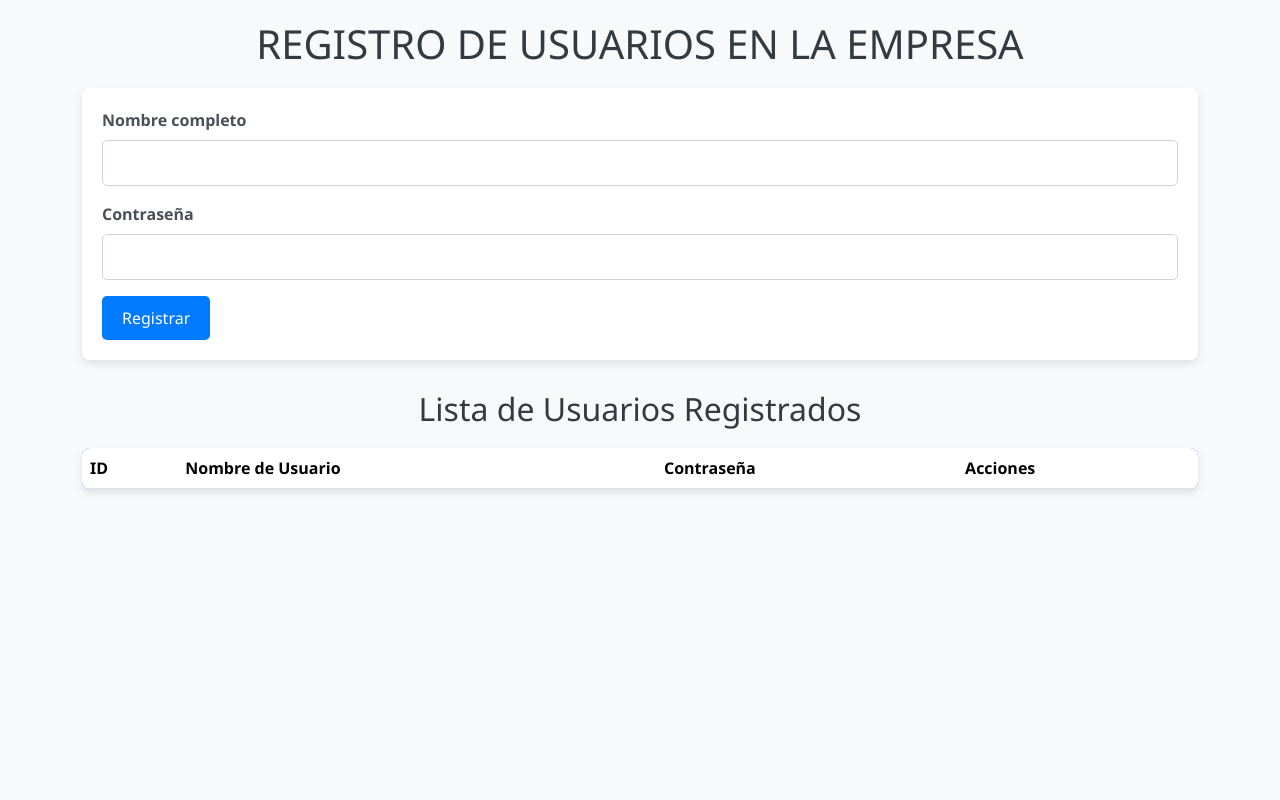
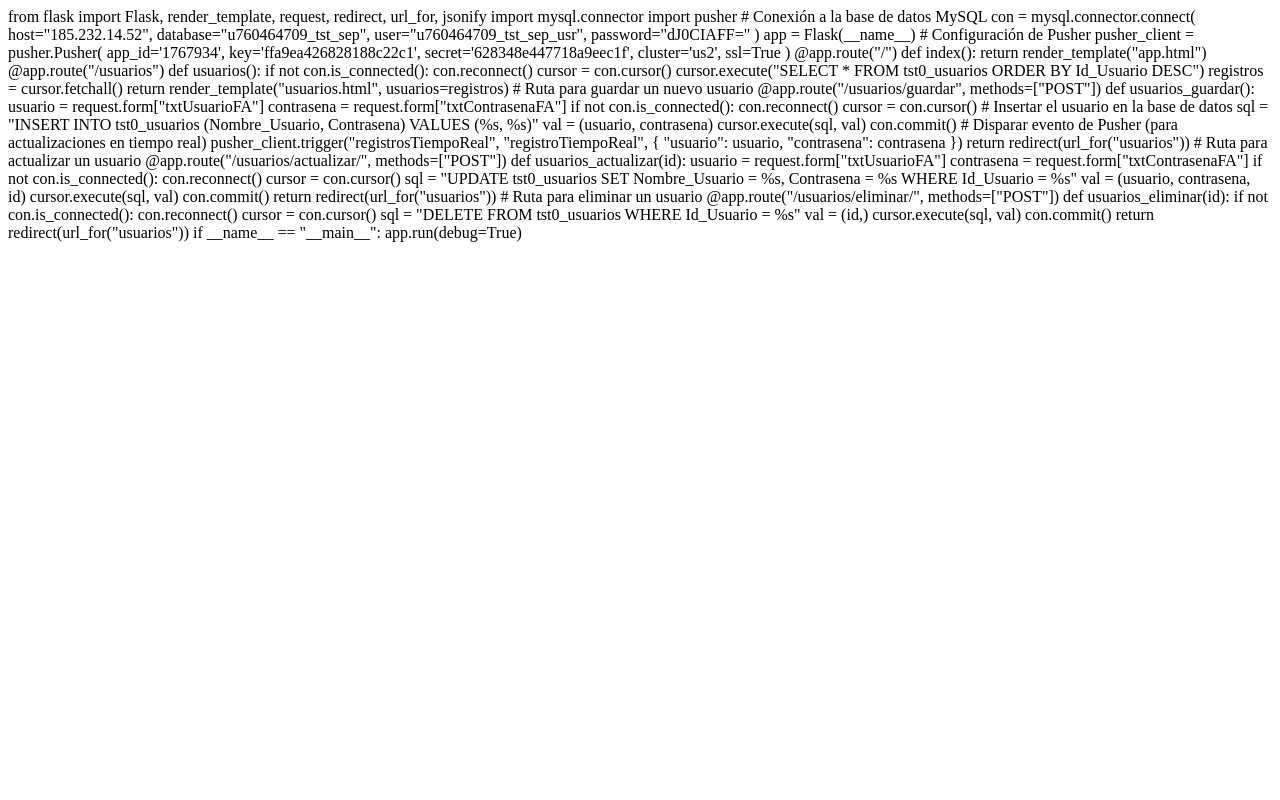
Before and after one commit to PAPELITO654/Flaskk, a Flask app: page / in a window 1280 px wide. Run offline with Flask 3, Linux system fonts and the light colour scheme; data that the repository does not hold is empty; some libraries are stand-ins or nearby versions.

Commit message:
Update app.html

```diff
--- a/templates/app.html
+++ b/templates/app.html
@@ -1,224 +1,97 @@
-<!DOCTYPE html>
-<html lang="es">
-<head>
-    <meta charset="UTF-8">
-    <meta name="viewport" content="width=device-width, initial-scale=1.0">
-    <link href="https://cdn.jsdelivr.net/npm/bootstrap@5.3.3/dist/css/bootstrap.min.css" rel="stylesheet" crossorigin="anonymous">
-    <script src="https://code.jquery.com/jquery-3.7.1.min.js" crossorigin="anonymous"></script>
-    <script src="https://js.pusher.com/8.2.0/pusher.min.js"></script>
-    <title>App</title>
-</head>
-<body>
-     <style>
-        /* Estilos generales */
-        body {
-            background-color: #f8f9fa;
-            font-family: 'Segoe UI', Tahoma, Geneva, Verdana, sans-serif;
-            margin: 0;
-            padding: 0;
-            padding-top: 20px;
-        }
+from flask import Flask, render_template, request, redirect, url_for, jsonify
+import mysql.connector
+import pusher
 
-        h1, h2 {
-            color: #343a40;
-            text-align: center;
-            margin-bottom: 20px;
-        }
+# Conexión a la base de datos MySQL
+con = mysql.connector.connect(
+    host="185.232.14.52",
+    database="u760464709_tst_sep",
+    user="u760464709_tst_sep_usr",
+    password="dJ0CIAFF="
+)
 
-        /* Formulario de usuario */
-        #formUsuario {
-            background-color: #ffffff;
-            padding: 20px;
-            border-radius: 8px;
-            box-shadow: 0 4px 8px rgba(0, 0, 0, 0.1);
-            margin-bottom: 30px;
-        }
+app = Flask(__name__)
 
-        .form-label {
-            font-weight: bold;
-            color: #495057;
-        }
+# Configuración de Pusher
+pusher_client = pusher.Pusher(
+    app_id='1767934',
+    key='ffa9ea426828188c22c1',
+    secret='628348e447718a9eec1f',
+    cluster='us2',
+    ssl=True
+)
 
-        input[type="text"],
-        input[type="password"] {
-            border: 1px solid #ced4da;
-            border-radius: 5px;
-            padding: 10px;
-            width: 100%;
-            box-sizing: border-box;
-            margin-bottom: 10px;
-            transition: border-color 0.3s ease;
-        }
+@app.route("/")
+def index():
+    return render_template("app.html")
 
-        input[type="text"]:focus,
-        input[type="password"]:focus {
-            border-color: #007bff;
-        }
+@app.route("/usuarios")
+def usuarios():
+    if not con.is_connected():
+        con.reconnect()
+    cursor = con.cursor()
+    cursor.execute("SELECT * FROM tst0_usuarios ORDER BY Id_Usuario DESC")
+    registros = cursor.fetchall()
 
-        button[type="submit"] {
-            background-color: #007bff;
-            border: none;
-            border-radius: 5px;
-            padding: 10px 20px;
-            color: white;
-            font-size: 16px;
-            transition: background-color 0.3s ease;
-        }
+    return render_template("usuarios.html", usuarios=registros)
 
-        button[type="submit"]:hover {
-            background-color: #0056b3;
-        }
+# Ruta para guardar un nuevo usuario
+@app.route("/usuarios/guardar", methods=["POST"])
+def usuarios_guardar():
+    usuario = request.form["txtUsuarioFA"]
+    contrasena = request.form["txtContrasenaFA"]
 
-        /* Tabla de usuarios */
-        table {
-            width: 100%;
-            background-color: white;
-            border-collapse: collapse;
-            border-radius: 8px;
-            overflow: hidden;
-            box-shadow: 0 4px 8px rgba(0, 0, 0, 0.1);
-        }
+    if not con.is_connected():
+        con.reconnect()
+    cursor = con.cursor()
 
-        thead {
-            background-color: #007bff;
-            color: white;
-        }
+    # Insertar el usuario en la base de datos
+    sql = "INSERT INTO tst0_usuarios (Nombre_Usuario, Contrasena) VALUES (%s, %s)"
+    val = (usuario, contrasena)
+    cursor.execute(sql, val)
 
-        thead th {
-            padding: 15px;
-            text-align: left;
-            font-weight: bold;
-        }
+    con.commit()
 
-        tbody td {
-            padding: 15px;
-            border-bottom: 1px solid #dee2e6;
-        }
+    # Disparar evento de Pusher (para actualizaciones en tiempo real)
+    pusher_client.trigger("registrosTiempoReal", "registroTiempoReal", {
+        "usuario": usuario,
+        "contrasena": contrasena
+    })
 
-        tbody tr:nth-child(even) {
-            background-color: #f2f2f2;
-        }
+    return redirect(url_for("usuarios"))
 
-        /* Mensajes y alertas */
-        .alert {
-            background-color: #28a745;
-            color: white;
-            padding: 10px;
-            border-radius: 5px;
-            margin-bottom: 20px;
-        }
+# Ruta para actualizar un usuario
+@app.route("/usuarios/actualizar/<int:id>", methods=["POST"])
+def usuarios_actualizar(id):
+    usuario = request.form["txtUsuarioFA"]
+    contrasena = request.form["txtContrasenaFA"]
 
-        .alert-danger {
-            background-color: #dc3545;
-        }
+    if not con.is_connected():
+        con.reconnect()
+    cursor = con.cursor()
 
-        /* Responsive */
-        @media (max-width: 768px) {
-            body {
-                padding: 10px;
-            }
+    sql = "UPDATE tst0_usuarios SET Nombre_Usuario = %s, Contrasena = %s WHERE Id_Usuario = %s"
+    val = (usuario, contrasena, id)
+    cursor.execute(sql, val)
 
-            #formUsuario {
-                padding: 15px;
-            }
+    con.commit()
 
-            button[type="submit"] {
-                width: 100%;
-            }
-        }
-              </style>
+    return redirect(url_for("usuarios"))
 
-    <div class="container">
-        <h1>REGISTRO DE USUARIOS EN LA EMPRESA</h1>
+# Ruta para eliminar un usuario
+@app.route("/usuarios/eliminar/<int:id>", methods=["POST"])
+def usuarios_eliminar(id):
+    if not con.is_connected():
+        con.reconnect()
+    cursor = con.cursor()
 
-        <!-- Formulario de registro -->
-        <form id="formUsuario">
-            <div class="mb-3">
-                <label for="txtUsuarioFA" class="form-label">Nombre completo</label>
-                <input type="text" class="form-control" id="txtUsuarioFA" name="txtUsuarioFA" required>
-            </div>
-            <div class="mb-3">
-                <label for="txtContrasenaFA" class="form-label">Contraseña</label>
-                <input type="password" class="form-control" id="txtContrasenaFA" name="txtContrasenaFA" required>
-            </div>
-            <button type="submit" class="btn btn-primary">Registrar</button>
-        </form>
+    sql = "DELETE FROM tst0_usuarios WHERE Id_Usuario = %s"
+    val = (id,)
+    cursor.execute(sql, val)
 
-        <h2>Lista de Usuarios Registrados</h2>
-       <table class="table">
-  <thead>
-    <tr>
-      <th>ID</th>
-      <th>Nombre de Usuario</th>
-      <th>Contraseña</th>
-      <th>Acciones</th>
-    </tr>
-  </thead>
-  <tbody id="tabla-usuarios">
-    {% for usuario in usuarios %}
-    <tr>
-      <td>{{ usuario.ID }}</td>
-      <td>{{ usuario.Nombre_Usuario }}</td>
-      <td>{{ usuario.Contrasena }}</td>
-      <td>
-        <button class="btn btn-warning btn-editar" data-id="{{ usuario.ID }}" data-usuario="{{ usuario.Nombre_Usuario }}" data-contrasena="{{ usuario.Contrasena }}">Editar</button>
-        <button class="btn btn-danger btn-eliminar" data-id="{{ usuario.ID }}">Eliminar</button>
-      </td>
-    </tr>
-    {% endfor %}
-  </tbody>
-</table>
-    </div>
+    con.commit()
 
-    <script src="https://cdn.jsdelivr.net/npm/bootstrap@5.3.3/dist/js/bootstrap.bundle.min.js" crossorigin="anonymous"></script>
+    return redirect(url_for("usuarios"))
 
-    <script>
-        // Función para buscar y mostrar los usuarios
-        function buscar() {
-            $.get("/buscar", function (respuesta) {
-                $("#tbodyLog").html(""); // Limpiar la tabla
-                for (var x in respuesta) {
-                    var registro = respuesta[x];
-                    $("#tbodyLog").append(`<tr>
-                        <td>${registro[1]}</td>
-                        <td>${registro[2]}</td>
-                    </tr>`);
-                }
-            }).fail(function() {
-                $("#tbodyLog").html("<tr><td colspan='2'>Error al obtener datos</td></tr>");
-            });
-        }
-
-        // Llamar a buscar al cargar la página
-        buscar();
-
-        // Manejar el envío del formulario usando AJAX
-        $('#formUsuario').submit(function (e) {
-            e.preventDefault(); // Prevenir la recarga de página
-
-            var datosFormulario = $(this).serialize();
-
-            $.post("/usuarios/guardar", datosFormulario, function (respuesta) {
-                if (respuesta.status === "success") {
-                    alert("Usuario guardado exitosamente: " + respuesta.usuario);
-                    buscar(); // Actualiza la tabla con los usuarios
-                } else {
-                    alert("Error al guardar el usuario.");
-                }
-            }).fail(function () {
-                alert("Error en la conexión.");
-            });
-        });
-
-        // Configurar Pusher para actualizar en tiempo real
-        var pusher = new Pusher('ffa9ea426828188c22c1', { cluster: 'us2' });
-        var channel = pusher.subscribe("registrosTiempoReal");
-
-        // Cuando llegue un nuevo evento desde Pusher, actualizar la tabla
-        channel.bind("registroTiempoReal", function (mensaje) {
-            console.log("Nuevo registro recibido desde Pusher:", mensaje);
-            buscar(); // Actualizar la tabla al recibir un nuevo registro
-        });
-    </script>
-</body>
-</html>
+if __name__ == "__main__":
+    app.run(debug=True)
```
